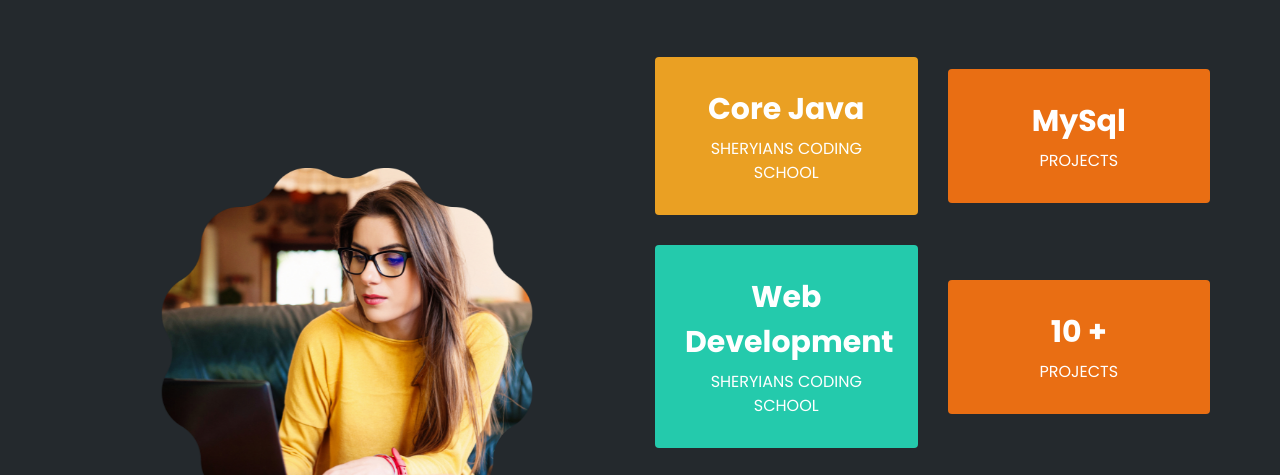
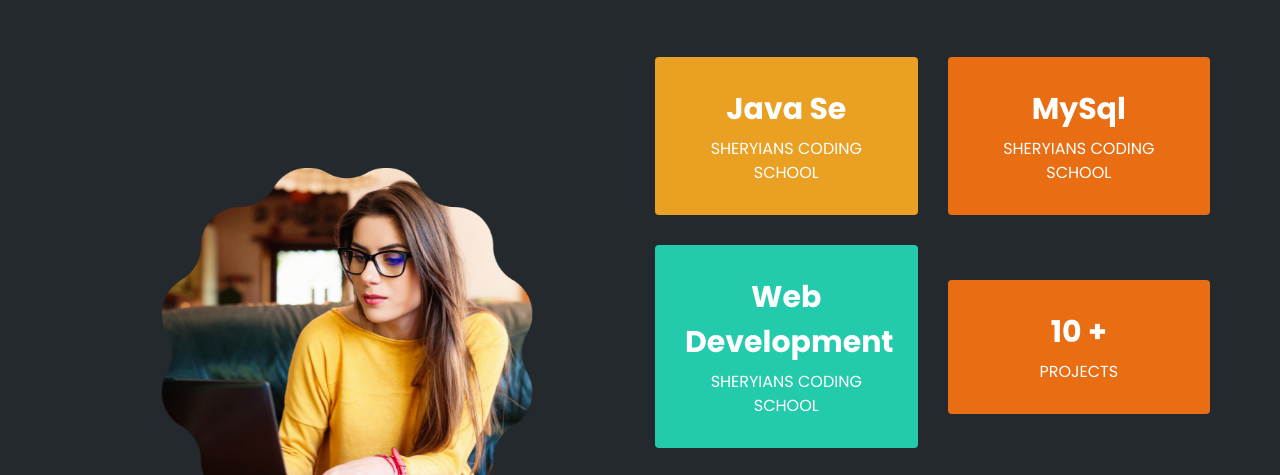
Before and after one commit to gagan66/GaganGadgePortfolio, a plain HTML site: page index.html in a window 1280 px wide. Shown: the part 1489-1964 px from the top of the page. Drawn offline with nearby package versions, Linux system fonts and the light colour scheme.

Commit message:
Update index.html

```diff
--- a/index.html
+++ b/index.html
@@ -130,13 +130,13 @@
                 <div class="fun-facts-items">
                     <div class="row">
                         <div class="fun-facts-item">
-                            <h3>Core Java</h3>
+                            <h3>Java Se</h3>
                             <p>Sheryians Coding School</p>
                         </div>
 
                         <div class="fun-facts-item">
                             <h3>MySql</h3>
-                            <p> Projects</p>
+                            <p>Sheryians Coding School</p>
                         </div>
 
                         <div class="fun-facts-item">
```
